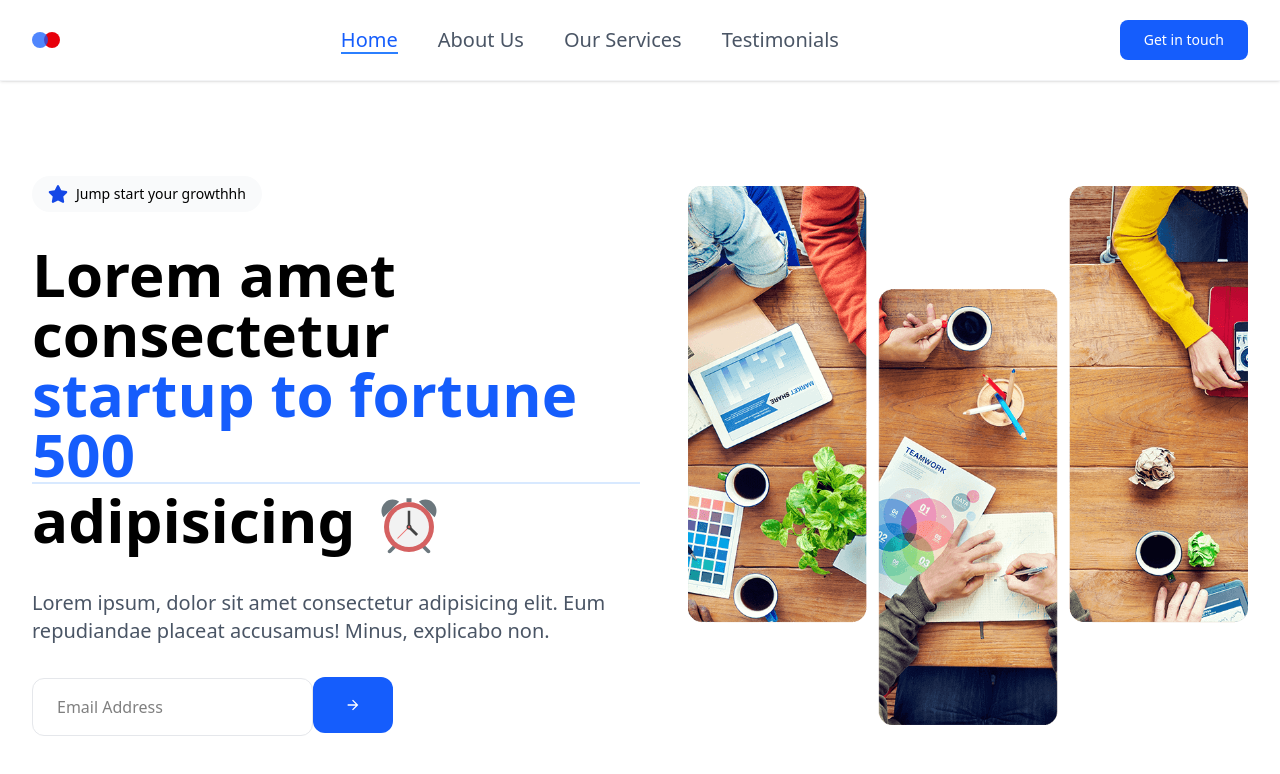
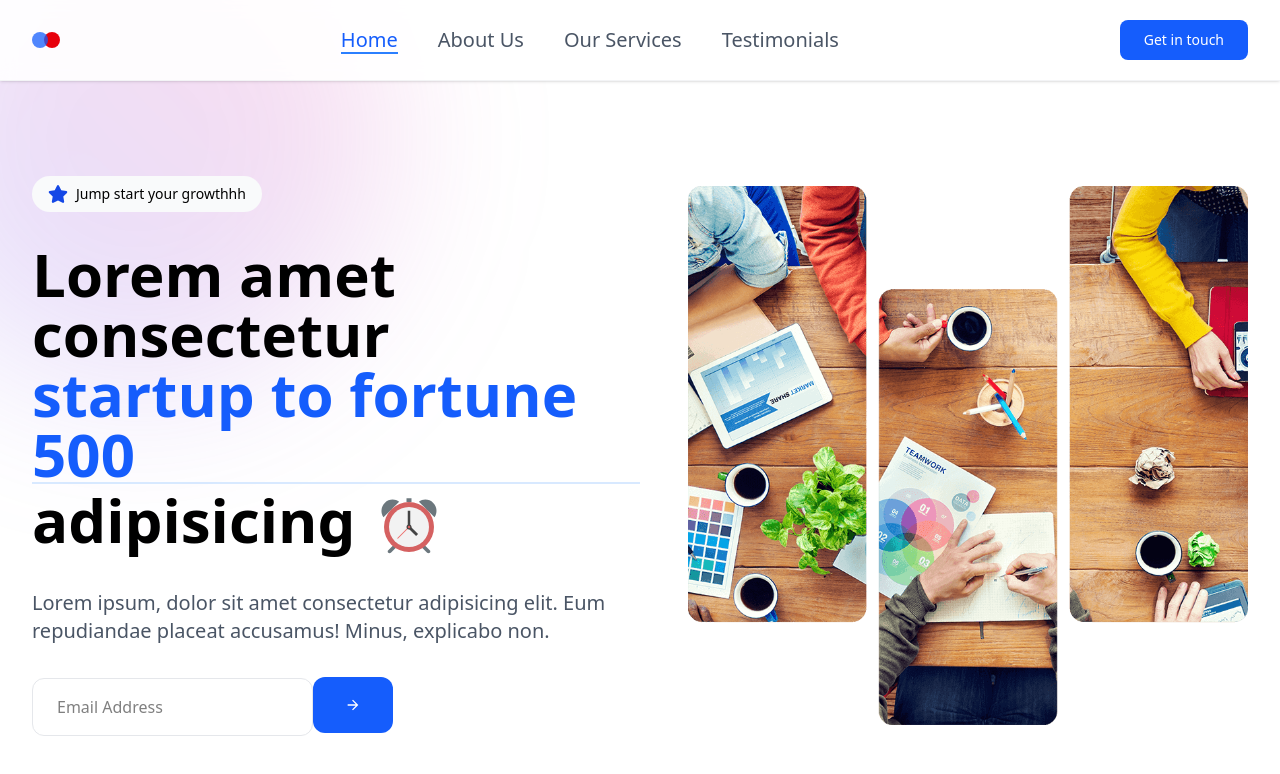
Before and after one commit to mitul200/frontend-modern-project, a React (Vite) app: page / in a window 1280 px wide. Shown: the top 774 px of the page. Built offline with nearby package versions, Linux system fonts and the light colour scheme.

Commit message:
added gradient effect on hero section

```diff
--- a/src/App.jsx
+++ b/src/App.jsx
@@ -4,10 +4,13 @@
 
 const App = () => {
   return (
-    <div>
-      <Navber />
-      <Hero />
-    </div>
+    <main className=" relative min-h-screen overflow-x-hidden">
+      <div className="absolute -top-28 -left-28 w-[500px] h-[500px] bg-gradient-to-tr rounded-full -z-10 blur-[80px] from-indigo-500/20 to-pink-500/20"></div>
+      <div className=" overflow-hidden">
+        <Navber />
+        <Hero />
+      </div>
+    </main>
   );
 };
 
```
